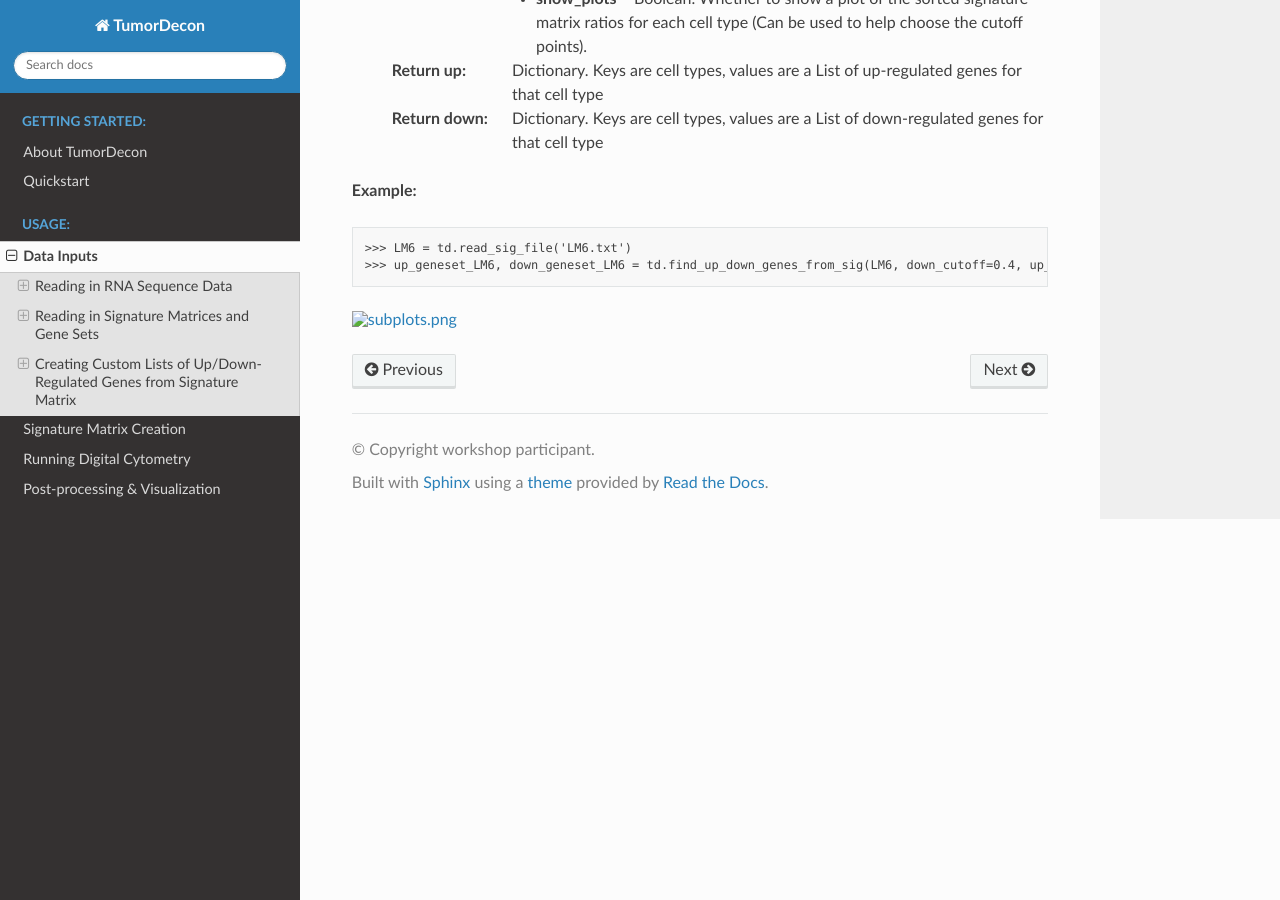
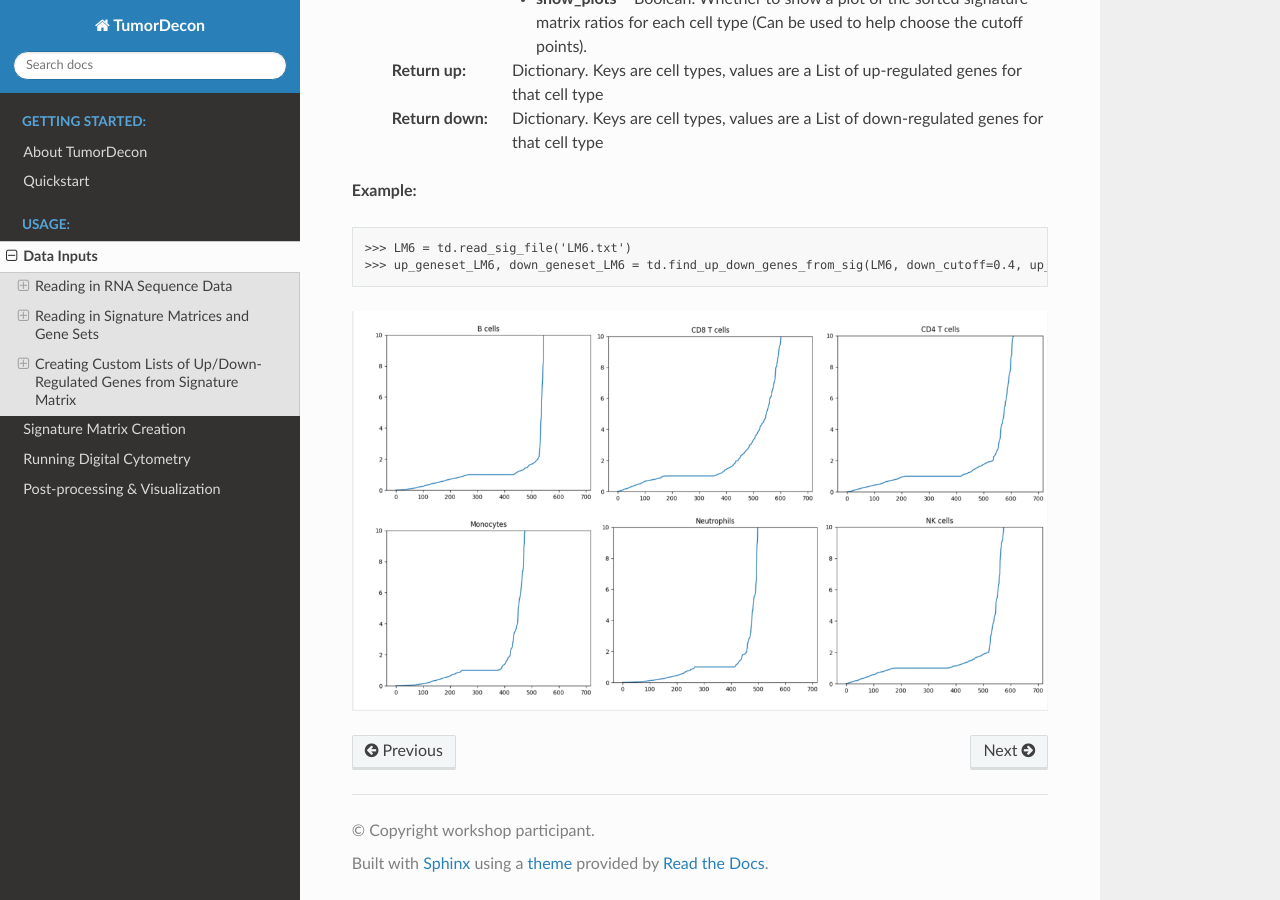
Before and after one commit to ShahriyariLab/TumorDecon-Tutorial, a Sphinx documentation site: the page built from doc/data-input.rst, in a window 1280 px wide and 900 px high, scrolled down 4463 px. Built offline with Sphinx 7.4.7 and the Read the Docs theme 3.1.0, drawn with Linux system fonts in a browser that asks for light colours.

Commit message:
Update data-input.rst

```diff
--- a/doc/data-input.rst
+++ b/doc/data-input.rst
@@ -163,6 +163,6 @@ The following function provides a method for determining a list of up-regulated
   >>> LM6 = td.read_sig_file('LM6.txt')
   >>> up_geneset_LM6, down_geneset_LM6 = td.find_up_down_genes_from_sig(LM6, down_cutoff=0.4, up_cutoff=4.0, show_plots=True)
 
-.. image:: subplots.png
+.. image:: ../_images/subplots.png
   :width: 800px
   :height: 400px
```
